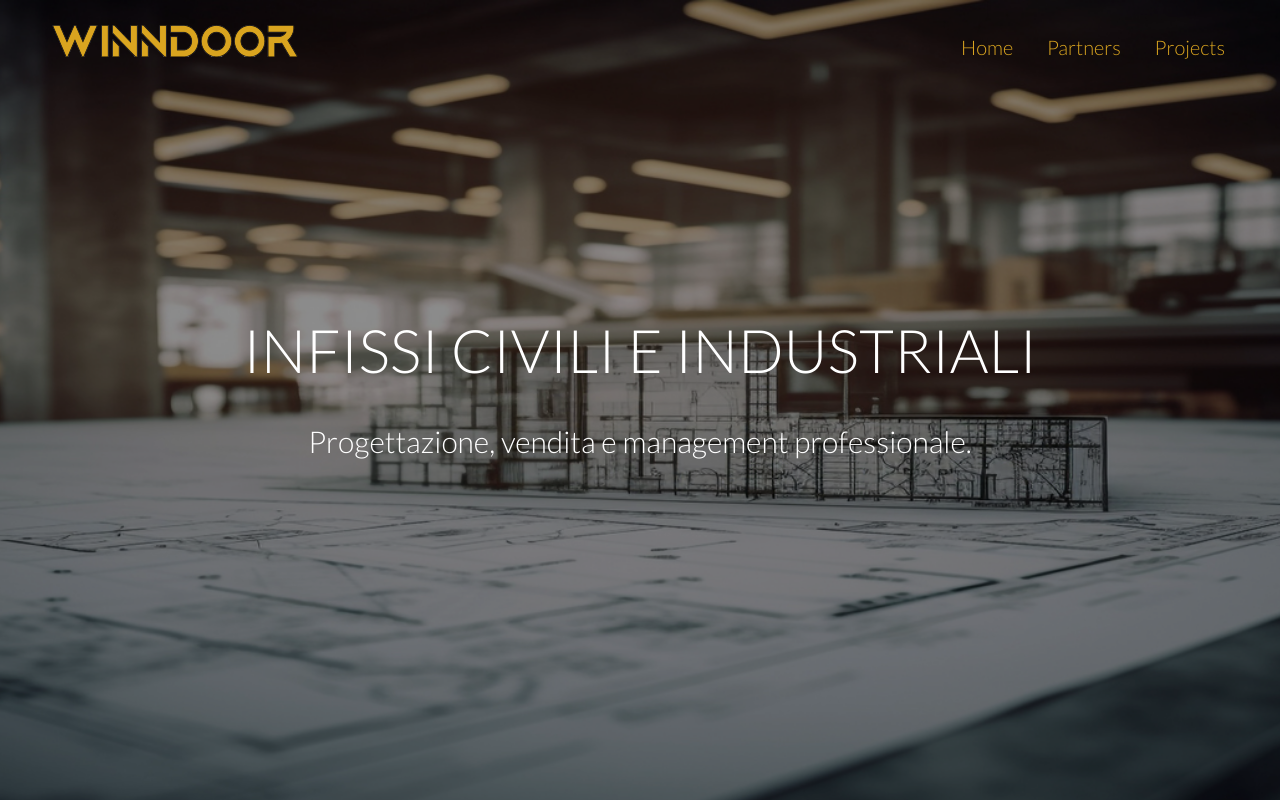
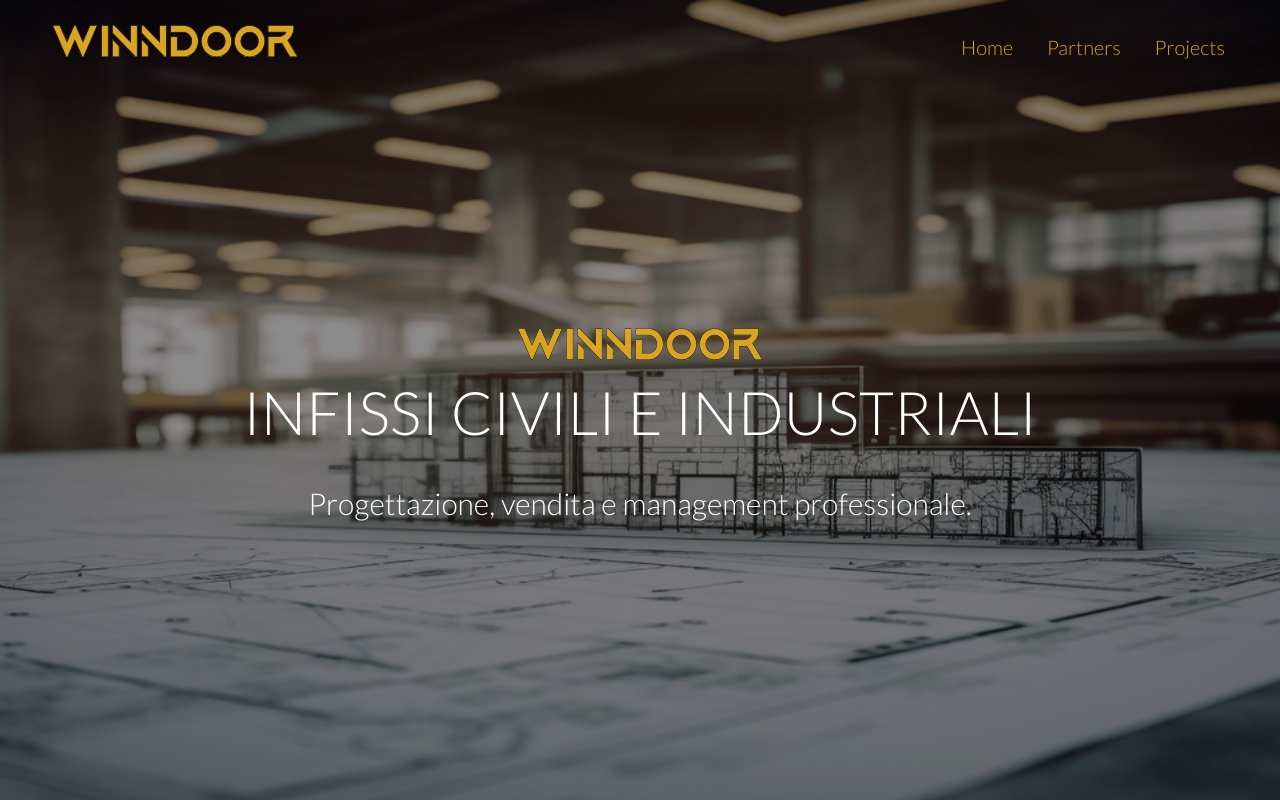
Before and after one commit to GoranPula/gruppowinndoor, a plain HTML site: page index.html in a window 1280 px wide. Shown: the top 800 px of the page. Drawn offline with Linux system fonts and the light colour scheme.

Commit message:
Update index.html

```diff
--- a/index.html
+++ b/index.html
@@ -34,6 +34,7 @@
 
     <!-- Banner -->
     <section id="banner">
+        <h1><a href="index.html"><img src="images/logo2new.png" alt="WinnDoor"></a></h1>
         <h2>INFISSI CIVILI E INDUSTRIALI</h2>
         <p>Progettazione, vendita e management professionale.</p>
         <ul class="actions">
```
